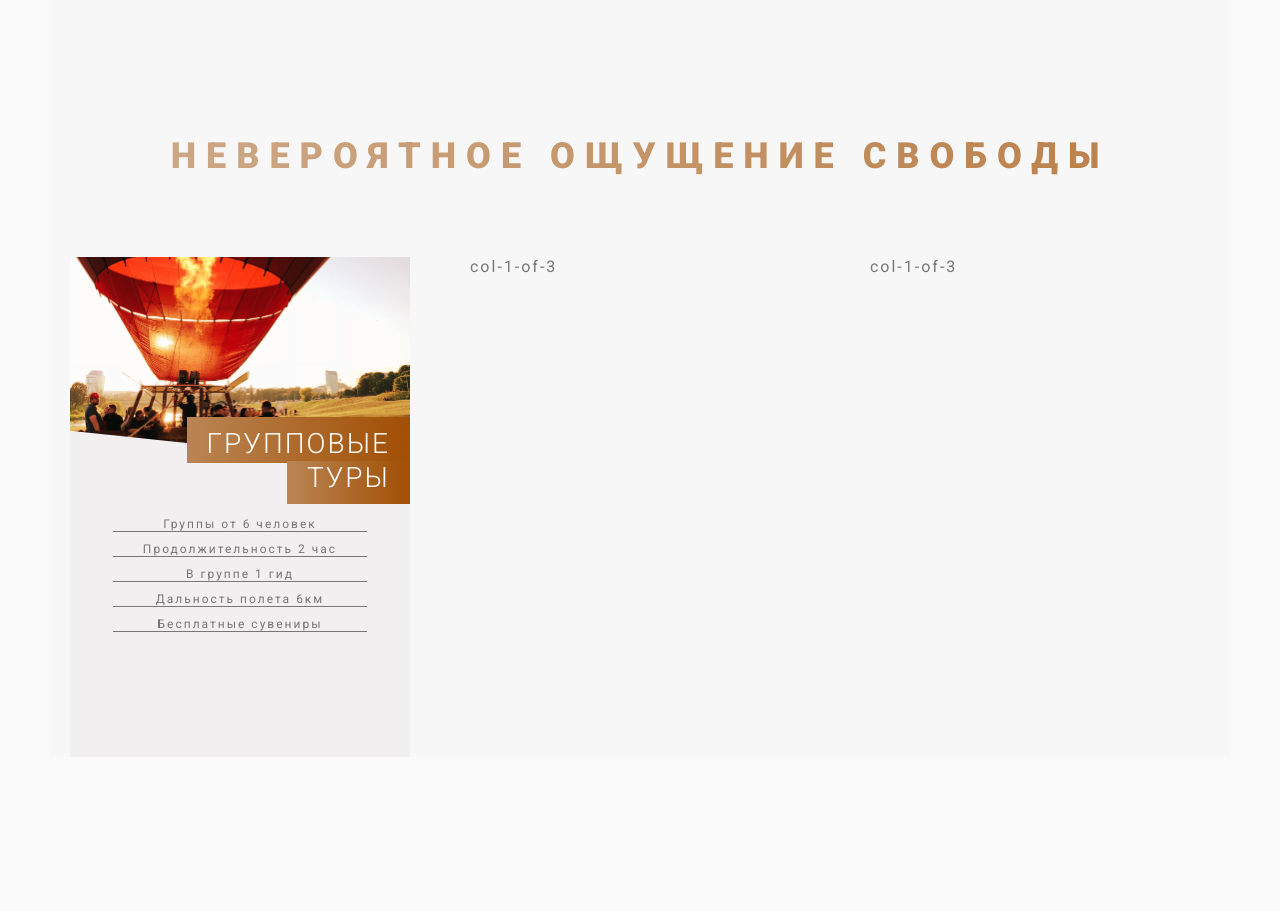
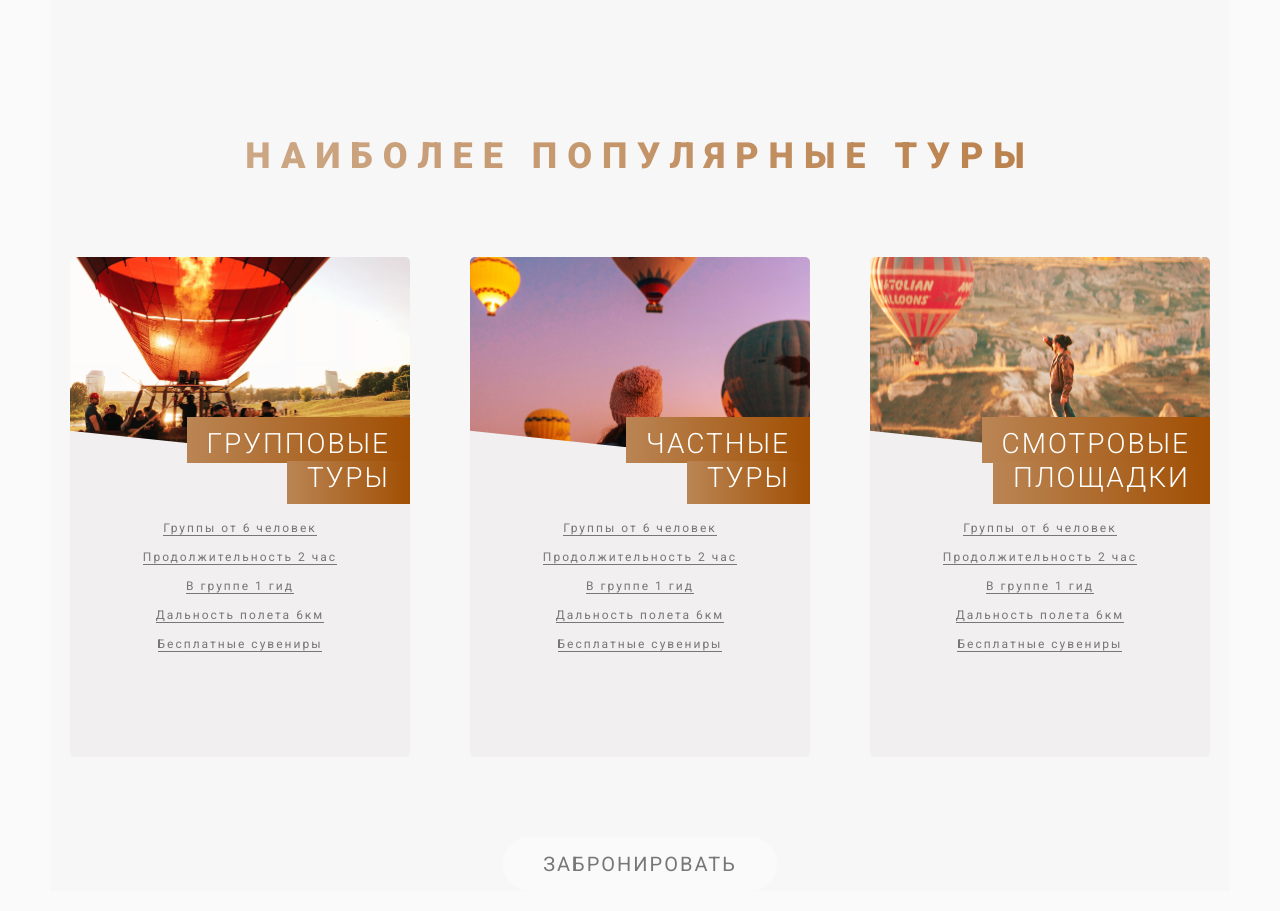
Before and after one commit to Maksimilliano/Baloons, a plain HTML site: page index.html in a window 1280 px wide. Shown: the part 2420-3331 px from the top of the page. Before the commit the page ends 3227 px from the top, so only its background shows below. Drawn offline with Linux system fonts and the light colour scheme; files whose address does not match are found by name.

Commit message:
There were added two other cards and one button.

```diff
--- a/SASS/components/_tour-card.sass
+++ b/SASS/components/_tour-card.sass
@@ -15,12 +15,16 @@
       backface-visibility: hidden
       background-color: $color-white1
       box-shadow: $box-shadow1
+      border-radius: .5rem
+      overflow: hidden
+
+
       &_front
 
       &_back
         background: green
         transform: rotateY(180deg)
-        background: linear-gradient(120deg, rgba($color-brown-light, 0.7) 0.03%, rgba($color-brown-dark, 0.7) 99.94%)
+        background: linear-gradient(120deg,$color-brown-light, $color-brown-dark)
 
   &:hover &__side_front
     transform: rotateY(-180deg)
@@ -30,8 +34,15 @@
   &__img
     background-blend-mode: hard-light
     height: 21rem
-    background: $color-brown-light url(../img/card-1.jpg) center / cover no-repeat
     clip-path: polygon(0 0, 100% 0, 100% 100%, 0 83%)
+    &_1
+        background: $color-brown-light url(../img/card-1.jpg) center / cover no-repeat
+    &_2
+        background: $color-brown-light url(../img/card-2.jpg) center / cover no-repeat
+    &_3
+        background: $color-brown-light url(../img/card-3.jpg) center / cover no-repeat
+
+
   &__title
       font-size: 2.8rem
       letter-spacing: .2rem
@@ -56,11 +67,31 @@
           list-style: none
           margin: 0 auto
           width: 75%
+          text-align: center
           li
               font-size: $font-size-paragraph-li
               letter-spacing: .2rem
               color: $color-gray
               border-bottom: 1px solid $color-gray
-              text-align: center
+              display: inline-block
               &:not(:last-child)
                   margin-bottom: 1rem
+
+  &__backSideBox
+    position: absolute
+    top: 50%
+    left: 50%
+    transform: translate(-50%, -50%)
+  &__text
+      margin-bottom: 8rem
+      letter-spacing: .2rem
+      text-transform: uppercase
+      text-align: center
+      color: $color-white
+      &_1
+          font-size: $font-size-paragraph
+          font-weight: 300
+
+      &_2
+          font-size: 6rem
+          font-weight: 500
--- a/index.html
+++ b/index.html
@@ -98,14 +98,14 @@
     <section class="section-tour">
       <div class="text-align-center margin-bottom-80px">
         <h2 class="title-second">
-          невероятное ощущение свободы
+          наиболее популярные туры
         </h2>
       </div>
       <div class="row">
         <div class="col-1-of-3">
           <div class="card-tour">
             <div class="card-tour__side card-tour__side_front">
-              <div class="card-tour__img margin-bottom-50px"></div>
+              <div class="card-tour__img card-tour__img_1 margin-bottom-50px"></div>
               <h4 class="card-tour__title">
                 <span class="card-tour__span card-tour__span_1">групповые</span>
                 <br>
@@ -121,17 +121,76 @@
                 </ul>
               </div>
             </div>
-            <div class="card-tour__side card-tour__side_back">Back</div>
+            <div class="card-tour__side card-tour__side_back">
+              <div class="card-tour__backSideBox">
+                <p class="card-tour__text card-tour__text_1">полная стоимость:</p>
+                <p class="card-tour__text card-tour__text_2">5990₽</p>
+                <a href="#" class="btn btn_animated">забронировать</a>
+              </div>
+            </div>
           </div>
         </div>
         <div class="col-1-of-3">
-          col-1-of-3
+          <div class="card-tour">
+            <div class="card-tour__side card-tour__side_front">
+              <div class="card-tour__img card-tour__img_2 margin-bottom-50px"></div>
+              <h4 class="card-tour__title">
+                <span class="card-tour__span card-tour__span_1">частные</span>
+                <br>
+                <span class="card-tour__span card-tour__span_2">туры</span>
+              </h4>
+              <div class="card-tour__desc">
+                <ul>
+                  <li>Группы от 6 человек</li>
+                  <li>Продолжительность 2 час</li>
+                  <li>В группе 1 гид</li>
+                  <li>Дальность полета 6км</li>
+                  <li>Бесплатные сувениры</li>
+                </ul>
+              </div>
+            </div>
+            <div class="card-tour__side card-tour__side_back">
+              <div class="card-tour__backSideBox">
+                <p class="card-tour__text card-tour__text_1">полная стоимость:</p>
+                <p class="card-tour__text card-tour__text_2">5990₽</p>
+                <a href="#" class="btn btn_animated">забронировать</a>
+              </div>
+            </div>
+          </div>
         </div>
         <div class="col-1-of-3">
-          col-1-of-3
+          <div class="card-tour">
+            <div class="card-tour__side card-tour__side_front">
+              <div class="card-tour__img card-tour__img_3 margin-bottom-50px"></div>
+              <h4 class="card-tour__title">
+                <span class="card-tour__span card-tour__span_1">смотровые</span>
+                <br>
+                <span class="card-tour__span card-tour__span_2">площадки</span>
+              </h4>
+              <div class="card-tour__desc">
+                <ul>
+                  <li>Группы от 6 человек</li>
+                  <li>Продолжительность 2 час</li>
+                  <li>В группе 1 гид</li>
+                  <li>Дальность полета 6км</li>
+                  <li>Бесплатные сувениры</li>
+                </ul>
+              </div>
+            </div>
+            <div class="card-tour__side card-tour__side_back">
+              <div class="card-tour__backSideBox">
+                <p class="card-tour__text card-tour__text_1">полная стоимость:</p>
+                <p class="card-tour__text card-tour__text_2">5990₽</p>
+                <a href="#" class="btn btn_animated">забронировать</a>
+              </div>
+            </div>
+          </div>
         </div>
       </div>
-    </section>
+    <div class="text-align-center">
+      <a href="#" class="btn btn_animated">забронировать</a>
+    </div>
+  </section>
 
   </main>
 </div>
@@ -205,6 +264,6 @@
   </div>
 </secction>
 -->
-<!-- Lesson 17 -->
+<!-- Lesson 18 -->
 </body>
 </html>
```
Also changed, not shown: css/style.css.
